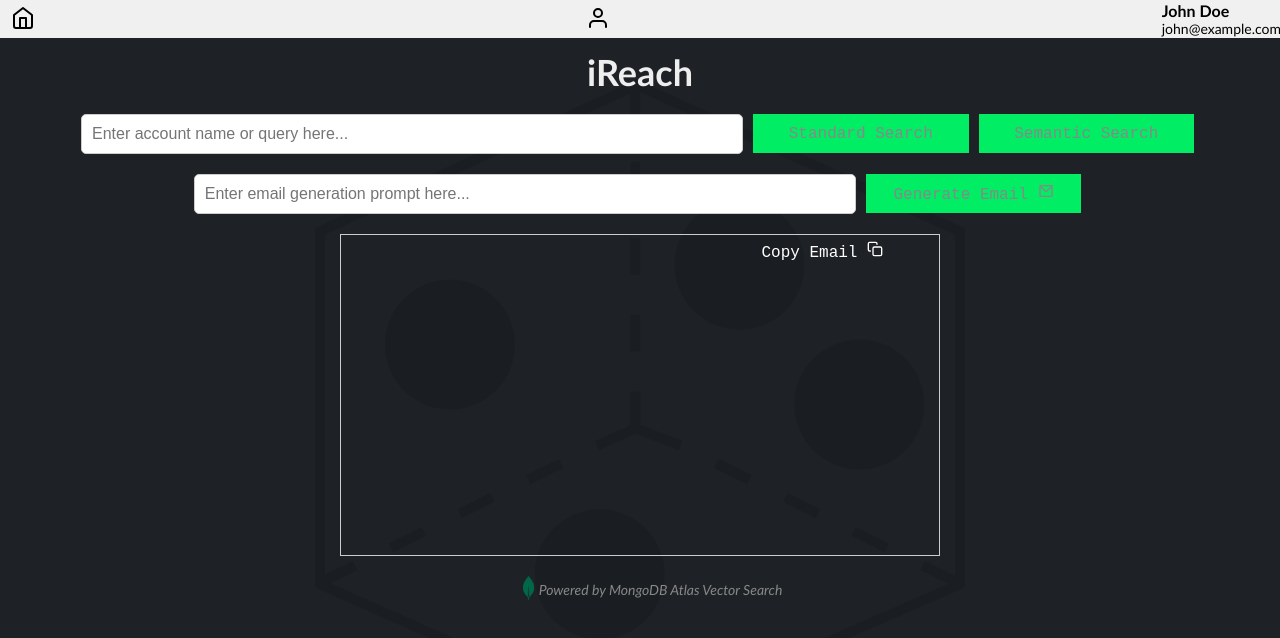
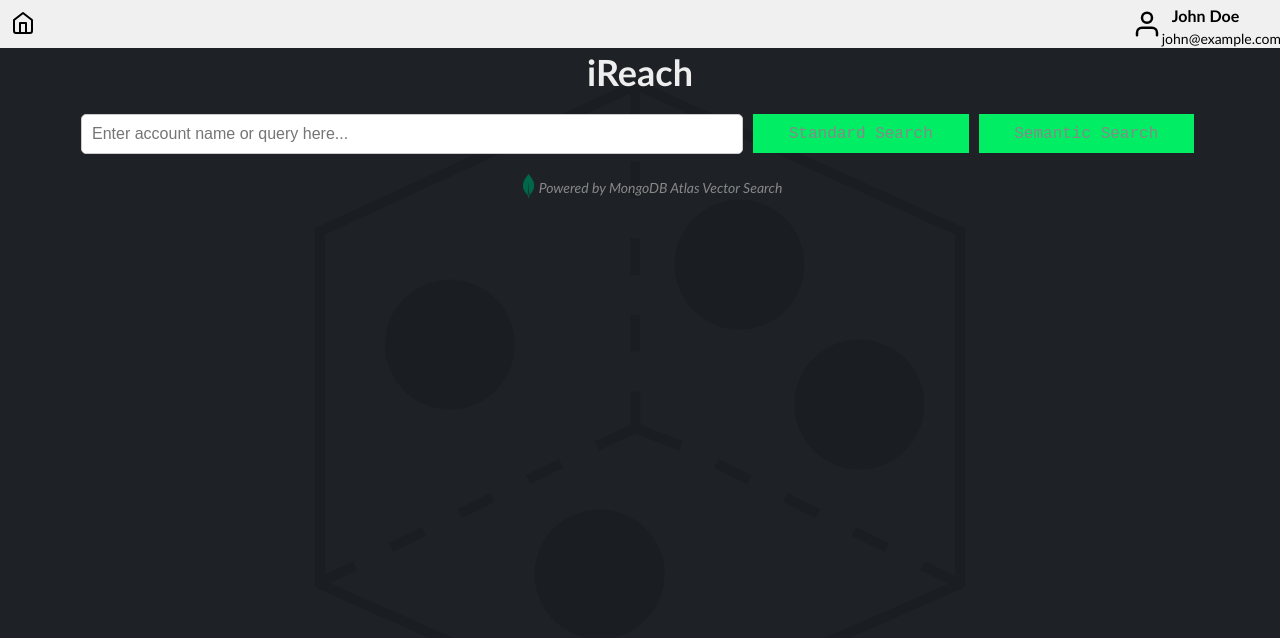
Before and after one commit to sandhyadev01/Hackathon2024_IndiaSA, a React (Create React App) app: page / in a window 1280 px wide. Shown: the top 638 px of the page. Built offline with nearby package versions, Linux system fonts and the light colour scheme.

Commit message:
latest UI updates

```diff
--- a/src/App.css
+++ b/src/App.css
@@ -175,8 +175,8 @@ button {
   cursor: pointer;
 }
 
-.copyText {
-    position: absolute;
+.copy-text {
+
     top: 5px;
     right: 5px;
     width: 1.5em;
@@ -252,3 +252,49 @@ li {
   border-bottom: #888 1px solid;
   cursor: pointer;
 }
+
+.generate-email {
+  display: flex;
+  align-items: center;
+  justify-content: space-between;
+  width: 100%;
+  height: 300px;
+
+}
+
+.text-area-email {
+  width: 400px;
+  height: 300px;
+  border: 1px solid black;
+  margin-top: 50px;
+  margin-left: 50px;
+}
+
+.generate-email-button {
+  width: 100px;
+  height: 50px;
+  font-size: 16px;
+}
+
+.email-text {
+  width: 400px;
+  height: 300px;
+  border: 1px solid black;
+  margin-left: 10px;
+  display: flex;
+  align-items: center;
+  justify-content: center;
+  color: white;
+  margin-right: 60px;
+}
+
+.prompt-text-area {
+  width: 400px;
+  height: 300px;
+  background-color: white;
+  color: black;
+  border: 1px solid #ccc;
+  padding: 10px;
+  box-sizing: border-box;
+  resize: none;
+}
--- a/src/App.js
+++ b/src/App.js
@@ -30,13 +30,13 @@ const IReachApp = () => {
 
   const [accounts, setAccounts] = useState([]);
   const [searchQuery, setSearchQuery] = useState("");
-  const [selectedOption, setSelectedOption] = useState("Vector");
   const [showOptions, setShowOptions] = useState(false);
   const [promptText, setPromptText] = useState("");
   const [emailText, setEmailText] = useState("");
   const [selectedAccount, setSelectedAccount] = useState("");
   const [suggestions, setSuggestions] = useState([]);
   const [autocompleteTimeout, setAutocompleteTimeout] = useState(0);
+  const [isPromtTextBarVisible, setIsPromptTextBarVisible] = useState(false);
 
 
   const handleChange = (e) => {
@@ -58,13 +58,10 @@ const IReachApp = () => {
     setPromptText(e.target.value);
   };
 
-  const handleOptionChange = (option) => {
-    setSelectedOption(option);
-    setShowOptions(false);
-  };
-
   const handleSelect = (accountId) => {
     setSelectedAccount(accountId);
+    setIsPromptTextBarVisible(true);
+
   }
 
   const handleSubmit = (e, mode) => {
@@ -78,8 +75,8 @@ const IReachApp = () => {
 
   const generateEmail = (e) => {
     e.preventDefault();
-    setEmailText("");
-    getEmailText();
+    setEmailText('DummyData');
+    getEmailText(promptText);
   };
 
   async function searchAccounts(mode, searchQuery) {
@@ -109,6 +106,28 @@ const IReachApp = () => {
     }
   }
 
+
+  async function fetchGeneratedEmail(promptText) {
+
+    try {
+      const response = await fetch(
+        `https://ap-south-1.aws.data.mongodb-api.com/app/ireach-dodfh/endpoint/`
+      );
+
+      const emailText = (await response.json()).results;
+
+      if (emailText) {
+          return ({ results: emailText, success: true });
+      }
+      else {
+        emailText = 'Try again with a different search query';
+        return ({ success: false });
+      }
+    } catch (error) {
+      console.error("Error fetching accounts:", error);
+    }
+  }
+
   const fetchAccounts = async (mode) => {
     const { results, success } = await searchAccounts(mode, searchQuery);
 
@@ -126,16 +145,24 @@ const IReachApp = () => {
   const copyText = () => {
     navigator.clipboard.writeText(emailText)
       .then(() => {
-        alert('Copied: ' + emailText);
+        console.log("Text copied!");
       })
       .catch((error) => {
         console.error('Failed to copy text: ', error);
       });
   };
 
-  const  getEmailText = () => {
-    const text = "This is the default email text";
-    setEmailText(promptText);
+  const  getEmailText = async(promptText) => {
+    const { result, success } = await fetchGeneratedEmail(promptText);
+    if (success) {
+      setEmailText(result);
+    }
+    else {
+      const text = "Try again with a different search query";
+      setEmailText(text);
+    }
+
+
   }
 
   return (
@@ -144,13 +171,13 @@ const IReachApp = () => {
          <div style={{ marginLeft: '10px' }}>
         <FiHome size="24px" color='black'/>
       </div>
-      <div>
-        <FiUser size="24px" color='black' />
-        </div>
-        <div>
-        <p style={{ margin: '0', fontWeight: 'bold', color:'black' }}>{user.username}</p>
+      <div style={{ display: 'flex', alignItems: 'center', color: 'black' }}>
+      <FiUser size="30px" color='black' marginRight= '15px'/>
+       <div>
+        <p style={{ marginRight: '20px', fontWeight: 'bold', color:'black', marginLeft:'10px' }}>{user.username}</p>
         <p style={{ margin: '0', fontSize: '14px', color:'black' }}>{user.email}</p>
-        </div>
+      </div>
+      </div>
     </header>
 
     {accounts.length === 0 && <img className='bg-image' src={"logo_large.png"} />}
@@ -192,34 +219,31 @@ const IReachApp = () => {
           </div>
         ))}
       </div>
-      <div>
-      <form >
-        <div className='flexDiv'/>
-        <input
+      {isPromtTextBarVisible && ( <div className='generate-email'>
+        <div className='text-area-email'>
+        <textarea className='prompt-text-area'
           type="text"
           autoFocus
           value={promptText}
           onChange={handlePromptChange}
           placeholder="Enter email generation prompt here..."
         />
-        <button className="submit-button" disabled={promptText.trim() === ''} onClick={(e)=>generateEmail(e)}>
+        </div>
+        <button className='generate-email-button' disabled={promptText.trim() === ''} onClick={(e)=>generateEmail(e)}>
           Generate Email <RiMailLine/>
         </button>
-        <div className='flexDiv'/>
-      </form>
 
-      <div style={{ position: 'relative', width: '600px', margin: '20px auto' }}>
-      <div style={{ border: '1px solid #ccc', padding: '10px', maxWidth: '600px', margin: '20px auto', height: '300px' }}>
-      <p>{emailText}</p>
+      <div className='email-text'>
+      {emailText}
 
-      <button className='copyText'
+      <button className='copy-text'
         onClick={copyText}
       >
        Copy Email <FiCopy style={{color:'white', size: '1.5em'}} />
       </button>
       </div>
-    </div>
-    </div>
+      </div>
+    )}
     <div className='powered'>
         <div className='flexDiv'></div>
         <img height={24} src="/mongo.png"></img>
```
